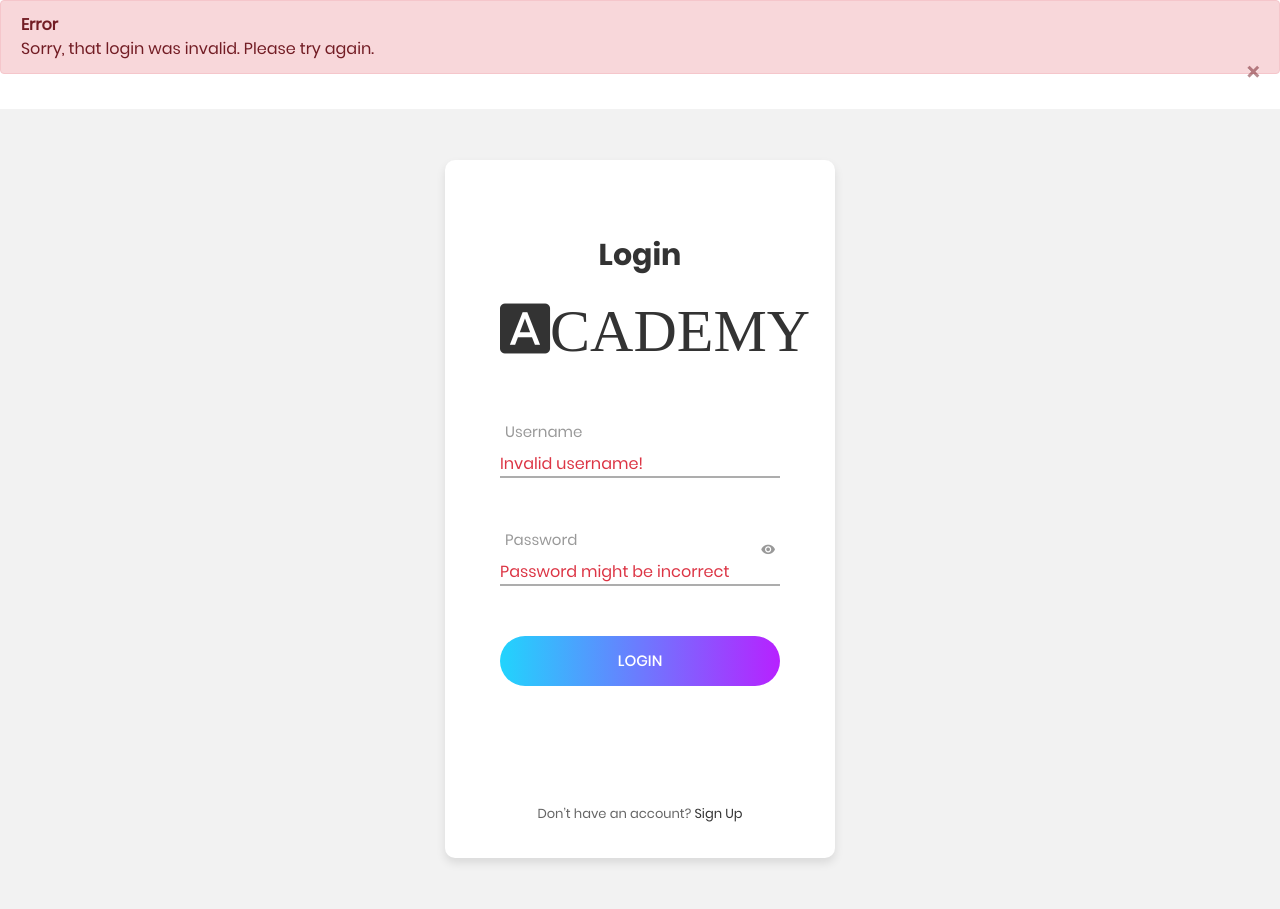
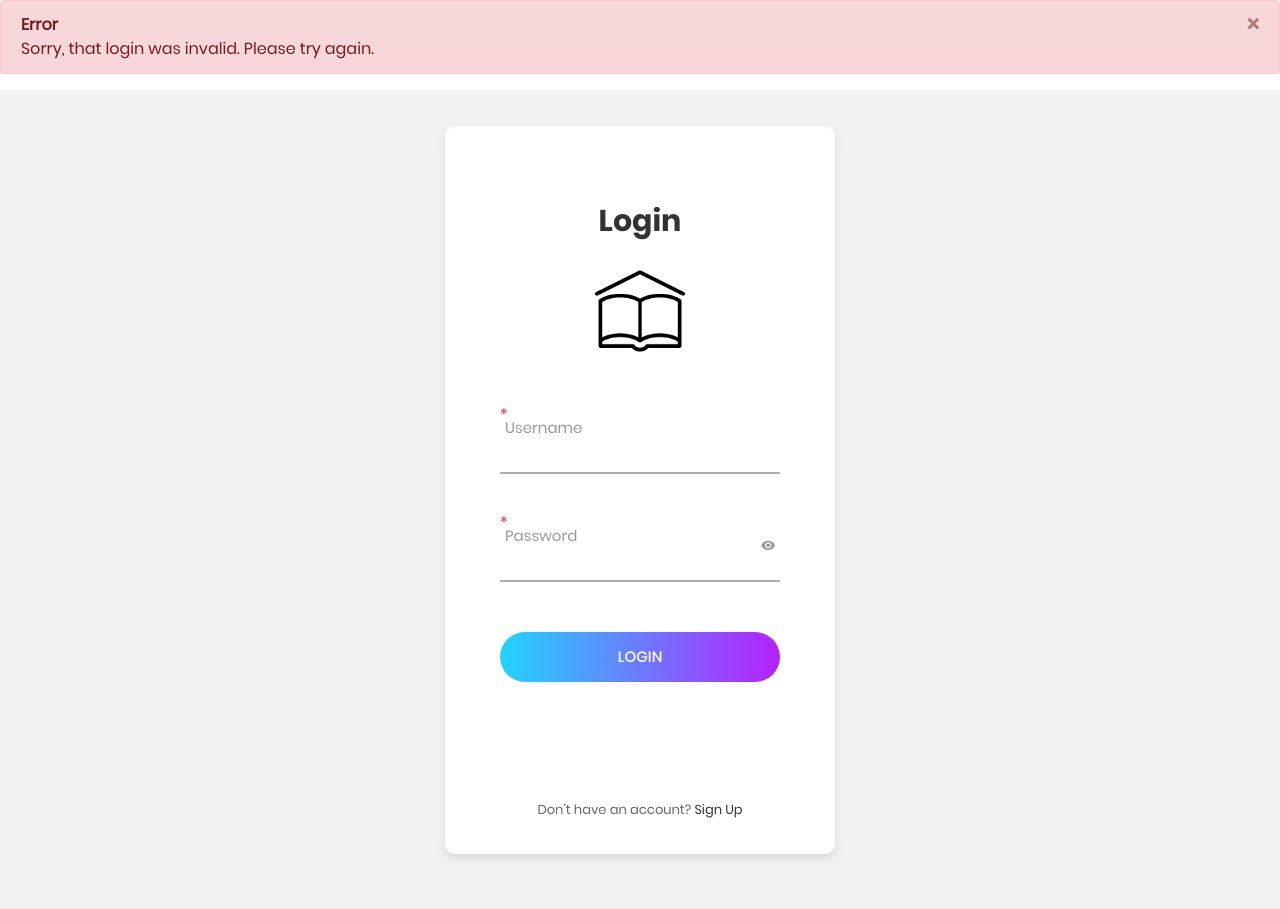
Before and after one commit to chainuser1/micpschool, a Django app: page /login/ in a window 1280 px wide. After the commit the page ends 859 px from the top, so only its background shows below. Run offline with Django 3.2, Linux system fonts and the light colour scheme; parts of the project's set-up code (start-up, migrations or seed data) failed here and were passed over; some libraries are stand-ins or nearby versions.

Commit message:
Make changes to project header

```diff
--- a/exams/templates/exams/index.html
+++ b/exams/templates/exams/index.html
@@ -6,7 +6,7 @@
       {% load static %}
       {% load exams_tag %}
       <link rel="stylesheet" type="text/css" href={% static "css/cleanboots.min.css" %} />
-      <link rel="icon" type="image/png" href="{% static "images/micp-site.ico" %}"/>
+      <link rel="icon" type="image/ico" href="{% static "images/51132402_356884145148674_3838735060702330880_n_Fuq_2.ico" %}"/>
       <link rel="stylesheet" type="text/css" href={% static "css/bootstrap-grid.min.css" %} />
       <link rel="stylesheet" type="text/css" href={% static "css/bootstrap-reboot.min.css" %} />
       <link rel="stylesheet" type="text/css" href={% static "css/bootstrap.min.css" %} />
@@ -29,7 +29,7 @@
 
         {% block navbar %}
           <nav class="navbar navbar-expand-lg navbar-light fixed-top" id="mainNav"">
-            <a class="navbar-brand" href="#">MICP Online Academy</a>
+            <a class="navbar-brand" href="#"><img src="{% static "images/micp-site.ico" %}" style="width: 4em; height: 4em;"/></a>
             <button class="navbar-toggler navbar-toggler-right" type="button" data-toggle="collapse" data-target="#navbarResponsive" aria-controls="navbarResponsive" aria-expanded="false" aria-label="Toggle navigation">
             Menu
             <i class="fas fa-bars"></i>
--- a/exams/templates/exams/questionaire.html
+++ b/exams/templates/exams/questionaire.html
@@ -32,11 +32,10 @@
 
                             {% endif %}
                         </section>
+
                         {% for question in questions %}
                             <div class="post-preview">
-
-
-                                <p class = "text-primary">{{ question.question_text }}</p>
+                                <p class = "text-primary alert-warning">{{ question.question_text }}</p>
                                 <div class="form-group ">
                                     {% for answer in question.answers.all %}
                                         <label class="
--- a/exams/templatetags/exams_tag.py
+++ b/exams/templatetags/exams_tag.py
@@ -42,4 +42,4 @@ def reveal_answer(id):
 	if answer.correct:
 		return 'text-success'
 	else:
-		return ''
+		return 'text-danger'
--- a/login/forms.py
+++ b/login/forms.py
@@ -4,9 +4,9 @@ from django.contrib.auth import authenticate, login
 from django.contrib.auth.forms import UserCreationForm
 from django.contrib.auth.models import User
 class LoginForm(forms.Form):
-    username = forms.CharField(max_length=17,error_messages={'required': 'Invalid username!'},
+    username = forms.CharField(max_length=17,error_messages={'required': '*'},
                                widget=forms.TextInput(attrs={'class': "input100"}))
-    password = forms.CharField(max_length=17,error_messages={'required': 'Password might be incorrect'},widget=forms.PasswordInput(attrs={'class': "input100"}))
+    password = forms.CharField(max_length=17,error_messages={'required': '*'},widget=forms.PasswordInput(attrs={'class': "input100"}))
 
     def clean(self):
         username = self.cleaned_data.get('username')
--- a/login/templates/login/login.html
+++ b/login/templates/login/login.html
@@ -1,20 +1,23 @@
 {% extends 'login/index.html' %}
 {% block title %}<title>Academy: Sign In</title>{% endblock %}
 {% block content %}
-{% if form.non_field_errors %}
+{% load static %}
+
+	<div class="limiter">
+		{% if form.non_field_errors %}
         <div class="alert alert-danger alert-dismissible fade show" role="alert">
+           <button type="button" class="close" data-dismiss="alert" aria-label="Close">
+               <span aria-hidden="true">&times;</span>
+           </button>
            <strong>Error</strong>
            <ul class='form-errors'>
            {% for error in form.non_field_errors %}
                 <li>{{ error }}</li>
            {% endfor %}
            </ul>
-           <button type="button" class="close" data-dismiss="alert" aria-label="Close">
-               <span aria-hidden="true">&times;</span>
-           </button>
+
        </div>
     {% endif %}
-	<div class="limiter">
 		<div class="container-login100">
 			<div class="wrap-login100">
 
@@ -24,25 +27,27 @@
 						Login
 					</span>
 					<span class="login100-form-title p-b-48">
-						<i class="zmdi zmdi-font">CADEMY</i>
+						<img src="{% static 'images/micp-site.ico'%}" style="width:3em; height 3em;"/>
 					</span>
 					<div class="wrap-input100 validate-input" data-validate = "Valid username is: samplefe123">
-						{{ form.username }}
-						<span class="focus-input100" data-placeholder="Username"></span>
 						{% if form.username.errors %}
 						   <span class="text-left text-danger">{{form.username.errors}}</span>
 						{% endif %}
+						{{ form.username }}
+						<span class="focus-input100" data-placeholder="Username"></span>
+
 					</div>
 
 					<div class="wrap-input100 validate-input" data-validate="Enter password">
 						<span class="btn-show-pass">
 							<i class="zmdi zmdi-eye"></i>
 						</span>
-						{{ form.password }}
-						<span class="focus-input100" data-placeholder="Password"></span>
 						{% if form.password.errors %}
 						   <span class="text-left text-danger">{{form.password.errors}}</span>
 						{% endif %}
+						{{ form.password }}
+						<span class="focus-input100" data-placeholder="Password"></span>
+
 					</div>
 
 					<div class="container-login100-form-btn">
```
Also changed, not shown: db.sqlite3, static/images/51132402_356884145148674_3838735060702330880_n_Fuq_1.ico (added), static/images/51132402_356884145148674_3838735060702330880_n_Fuq_2.ico (added).
